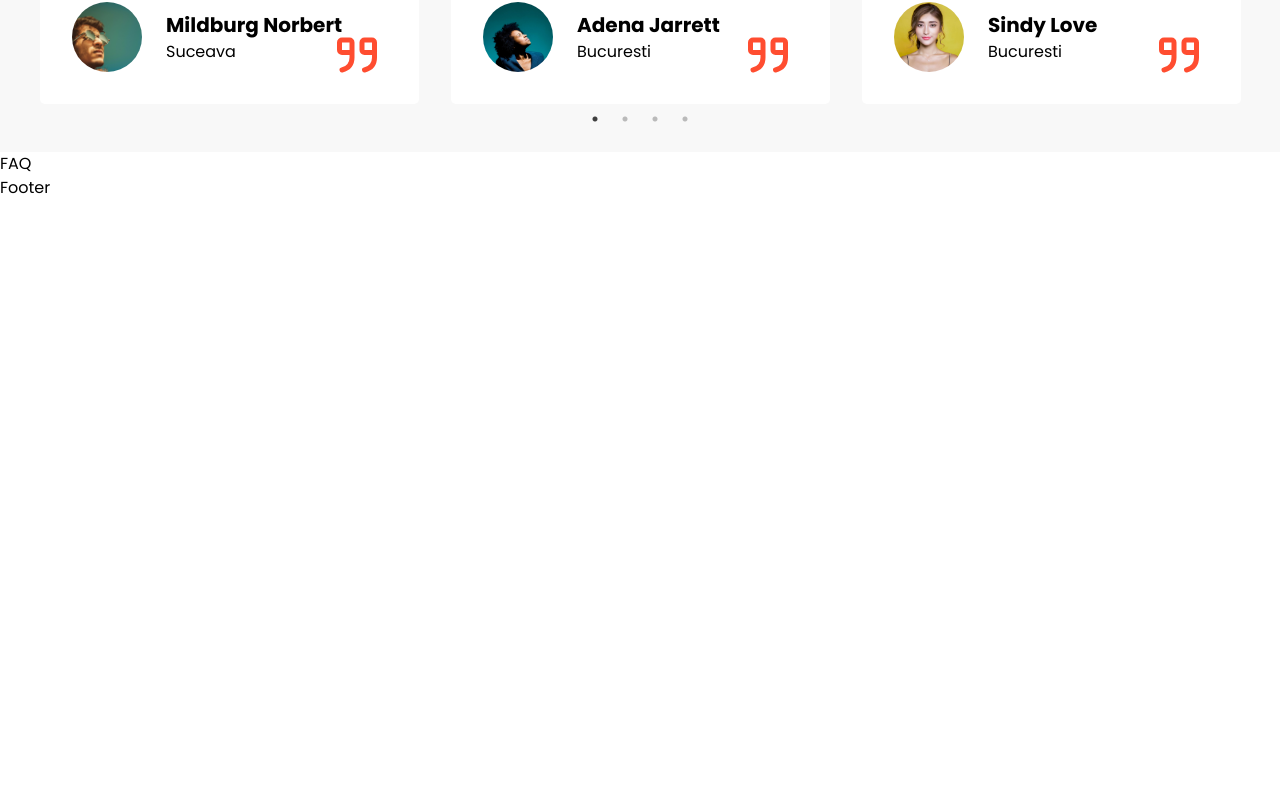
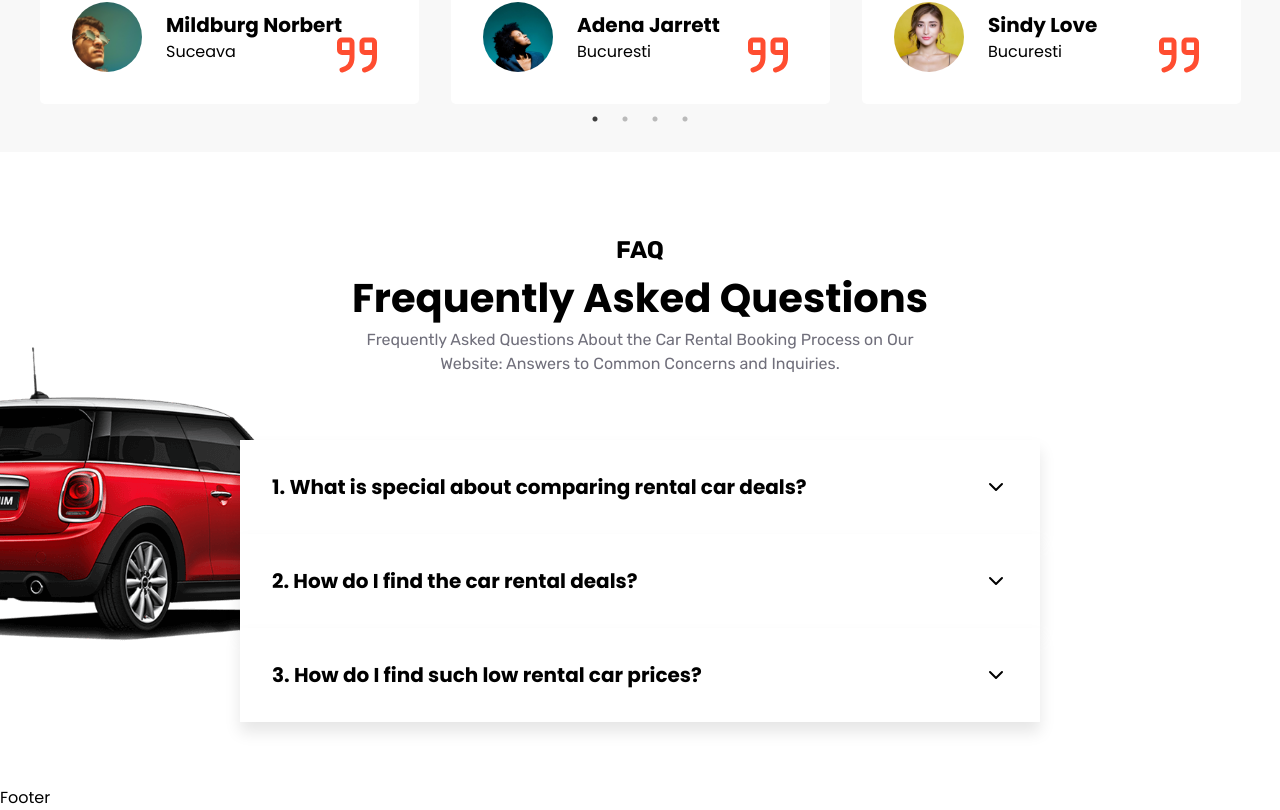
Before and after one commit to RobertoMada/react-car-rental, a React (Vite) app: page / in a window 1280 px wide. Shown: the part 4579-5389 px from the top of the page. Before the commit the page ends 4779 px from the top, so only its background shows below. Built offline with nearby package versions, Linux system fonts and the light colour scheme.

Commit message:
faq section

```diff
--- a/src/components/FAQ.jsx
+++ b/src/components/FAQ.jsx
@@ -1,7 +1,132 @@
-import React from "react";
+import React, { useState } from "react";
+import { IconChevronDown, IconChevronUp } from "@tabler/icons-react";
 
 const FAQ = () => {
-  return <div>FAQ</div>;
+  const [displayAnswer, setDisplayAnswer] = useState(null);
+
+  const keyShowAnswer = (e) => {
+    if (e.keyCode === 13) {
+      setDisplayAnswer(e.target.id);
+    }
+  };
+
+  const showAnswer = (id) => {
+    if (displayAnswer !== id) {
+      setDisplayAnswer(id);
+    } else {
+      setDisplayAnswer(null);
+    }
+  };
+
+  return (
+    <section className="faq-section">
+      <div className="container">
+        <div className="faq-content">
+          <div className="faq-content__title">
+            <h3>FAQ</h3>
+            <h2>Frequently Asked Questions</h2>
+            <p>
+              Frequently Asked Questions About the Car Rental Booking Process on
+              Our Website: Answers to Common Concerns and Inquiries.
+            </p>
+          </div>
+          <div className="faq-content__questions-box">
+            <div
+              onKeyDown={keyShowAnswer}
+              tabIndex={0}
+              className="faq-content__questions-box__question"
+              id="q1"
+              onClick={() => showAnswer("q1")}
+              aria-expanded={displayAnswer === "q1" ? true : false}
+            >
+              <div>
+                <h4>1. What is special about comparing rental car deals?</h4>
+                {displayAnswer === "q1" ? (
+                  <IconChevronUp />
+                ) : (
+                  <IconChevronDown />
+                )}
+              </div>
+              <p
+                className={
+                  displayAnswer === "q1" ? "active-answer" : "close-answer"
+                }
+              >
+                Comparing rental car deals is important as it helps find the
+                best deal that fits your budget and requirements, ensuring you
+                get the most value for your money. By comparing various options,
+                you can find deals that offer lower prices, additional services,
+                or better car models. You can find car rental deals by
+                researching online and comparing prices from different rental
+                companies.
+              </p>
+            </div>
+            <div
+              onKeyDown={keyShowAnswer}
+              tabIndex={0}
+              className={`faq-content__questions-box__question`}
+              id="q2"
+              onClick={() => showAnswer("q2")}
+              aria-expanded={displayAnswer === "q2" ? true : false}
+            >
+              <div>
+                <h4>2. How do I find the car rental deals?</h4>
+                {displayAnswer === "q2" ? (
+                  <IconChevronUp />
+                ) : (
+                  <IconChevronDown />
+                )}
+              </div>
+
+              <p
+                className={
+                  displayAnswer === "q2" ? "active-answer" : "close-answer"
+                }
+              >
+                You can find car rental deals by researching online and
+                comparing prices from different rental companies. Websites such
+                as Expedia, Kayak, and Travelocity allow you to compare prices
+                and view available rental options. It is also recommended to
+                sign up for email newsletters and follow rental car companies on
+                social media to be informed of any special deals or promotions.
+              </p>
+            </div>
+            <div
+              onKeyDown={keyShowAnswer}
+              tabIndex={0}
+              className="faq-content__questions-box__question"
+              id="q3"
+              onClick={() => showAnswer("q3")}
+              aria-expanded={displayAnswer === "q3" ? true : false}
+            >
+              <div>
+                <h4>3. How do I find such low rental car prices?</h4>
+                {displayAnswer === "q3" ? (
+                  <IconChevronUp />
+                ) : (
+                  <IconChevronDown />
+                )}
+              </div>
+
+              <p
+                className={
+                  displayAnswer === "q3" ? "active-answer" : "close-answer"
+                }
+              >
+                Book in advance: Booking your rental car ahead of time can often
+                result in lower prices. Compare prices from multiple companies:
+                Use websites like Kayak, Expedia, or Travelocity to compare
+                prices from multiple rental car companies. Look for discount
+                codes and coupons: Search for discount codes and coupons that
+                you can use to lower the rental price. Renting from an
+                off-airport location can sometimes result in lower prices.
+              </p>
+            </div>
+          </div>
+        </div>
+      </div>
+    </section>
+  );
 };
 
 export default FAQ;
--- a/src/styles/FAQStyles/_faq.scss
+++ b/src/styles/FAQStyles/_faq.scss
@@ -1 +1,75 @@
 @use "../global/" as *;
+
+.faq-section {
+  margin-top: 3rem;
+  background: url(/src/images/faq/car.png) left no-repeat;
+  padding-block: 2rem 4rem;
+}
+
+.faq-content {
+  display: flex;
+  flex-direction: column;
+  gap: 4rem;
+
+  &__title {
+    margin-inline: auto;
+    text-align: center;
+    max-width: 60ch;
+
+    h3 {
+      font-family: $text-font;
+      font-size: $fs-600;
+    }
+
+    h2 {
+      font-size: $fs-800;
+    }
+
+    p {
+      font-family: $text-font;
+      color: $text-gray;
+    }
+  }
+  &__questions-box {
+    display: flex;
+    flex-direction: column;
+    align-items: center;
+
+    &__question {
+      background-color: $bg-white;
+      box-shadow: 0 10px 15px 0 rgba(0, 0, 0, 0.1);
+      cursor: pointer;
+      padding: 2rem;
+      max-width: 50rem;
+
+      > div {
+        display: flex;
+        justify-content: space-between;
+        align-items: center;
+
+        h4 {
+          font-size: $fs-500;
+        }
+      }
+
+      p {
+        font-family: $text-font;
+        color: $text-gray;
+      }
+    }
+  }
+}
+
+.close-answer {
+  opacity: 0;
+  max-height: 0;
+  overflow: hidden;
+  transition: all 1s;
+}
+
+.active-answer {
+  opacity: 1;
+  max-height: 100vh;
+  transition: all 1s;
+  padding-top: 1rem;
+}
--- a/src/styles/styles.css
+++ b/src/styles/styles.css
@@ -1129,4 +1129,70 @@ body {
 .slick-next::before {
   font-size: 30px;
   color: #ff4d30;
+}
+
+.faq-section {
+  margin-top: 3rem;
+  background: url(/src/images/faq/car.png) left no-repeat;
+  padding-block: 2rem 4rem;
+}
+
+.faq-content {
+  display: flex;
+  flex-direction: column;
+  gap: 4rem;
+}
+.faq-content__title {
+  margin-inline: auto;
+  text-align: center;
+  max-width: 60ch;
+}
+.faq-content__title h3 {
+  font-family: "Rubik", sans-serif;
+  font-size: 1.5rem;
+}
+.faq-content__title h2 {
+  font-size: 2.5rem;
+}
+.faq-content__title p {
+  font-family: "Rubik", sans-serif;
+  color: #706f7b;
+}
+.faq-content__questions-box {
+  display: flex;
+  flex-direction: column;
+  align-items: center;
+}
+.faq-content__questions-box__question {
+  background-color: #ffffff;
+  box-shadow: 0 10px 15px 0 rgba(0, 0, 0, 0.1);
+  cursor: pointer;
+  padding: 2rem;
+  max-width: 50rem;
+}
+.faq-content__questions-box__question > div {
+  display: flex;
+  justify-content: space-between;
+  align-items: center;
+}
+.faq-content__questions-box__question > div h4 {
+  font-size: 1.25rem;
+}
+.faq-content__questions-box__question p {
+  font-family: "Rubik", sans-serif;
+  color: #706f7b;
+}
+
+.close-answer {
+  opacity: 0;
+  max-height: 0;
+  overflow: hidden;
+  transition: all 1s;
+}
+
+.active-answer {
+  opacity: 1;
+  max-height: 100vh;
+  transition: all 1s;
+  padding-top: 1rem;
 }/*# sourceMappingURL=styles.css.map */
```
Also changed, not shown: 1 other file (tests, documents, lock files or other folders).
